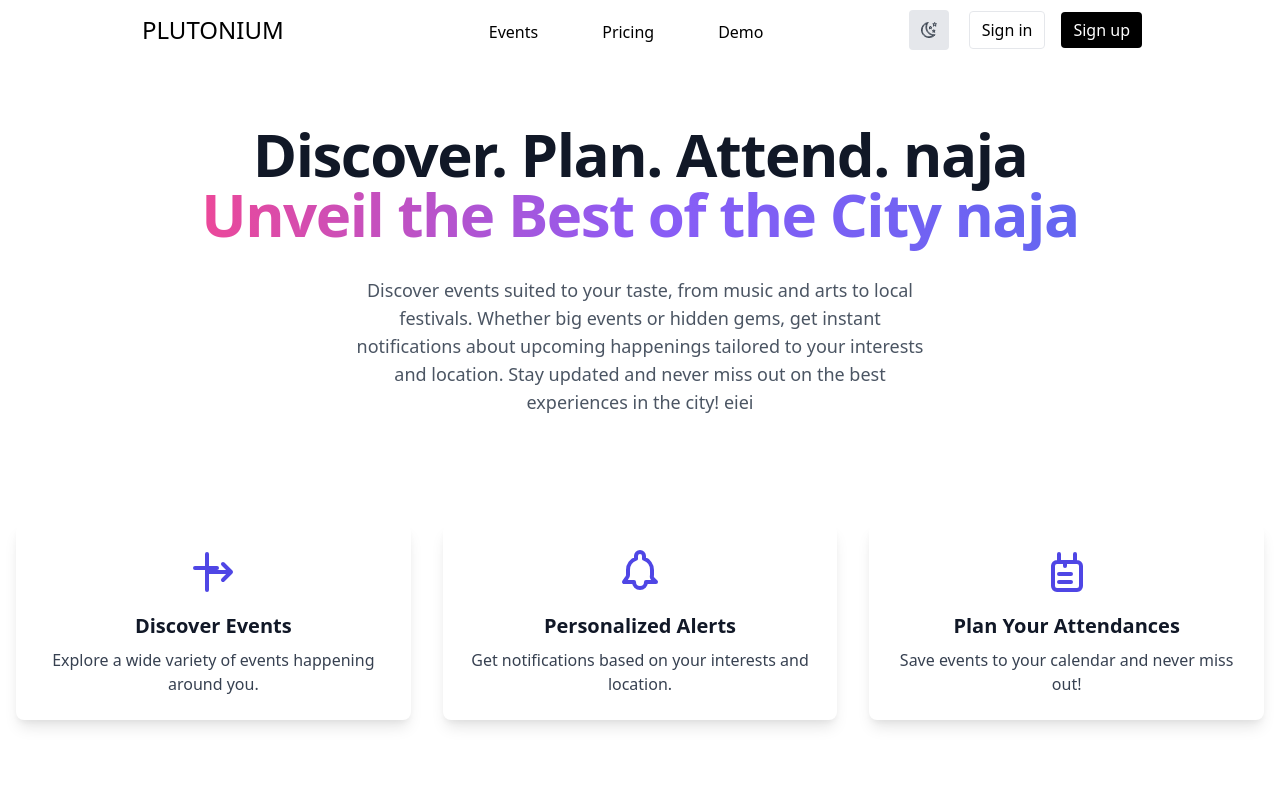
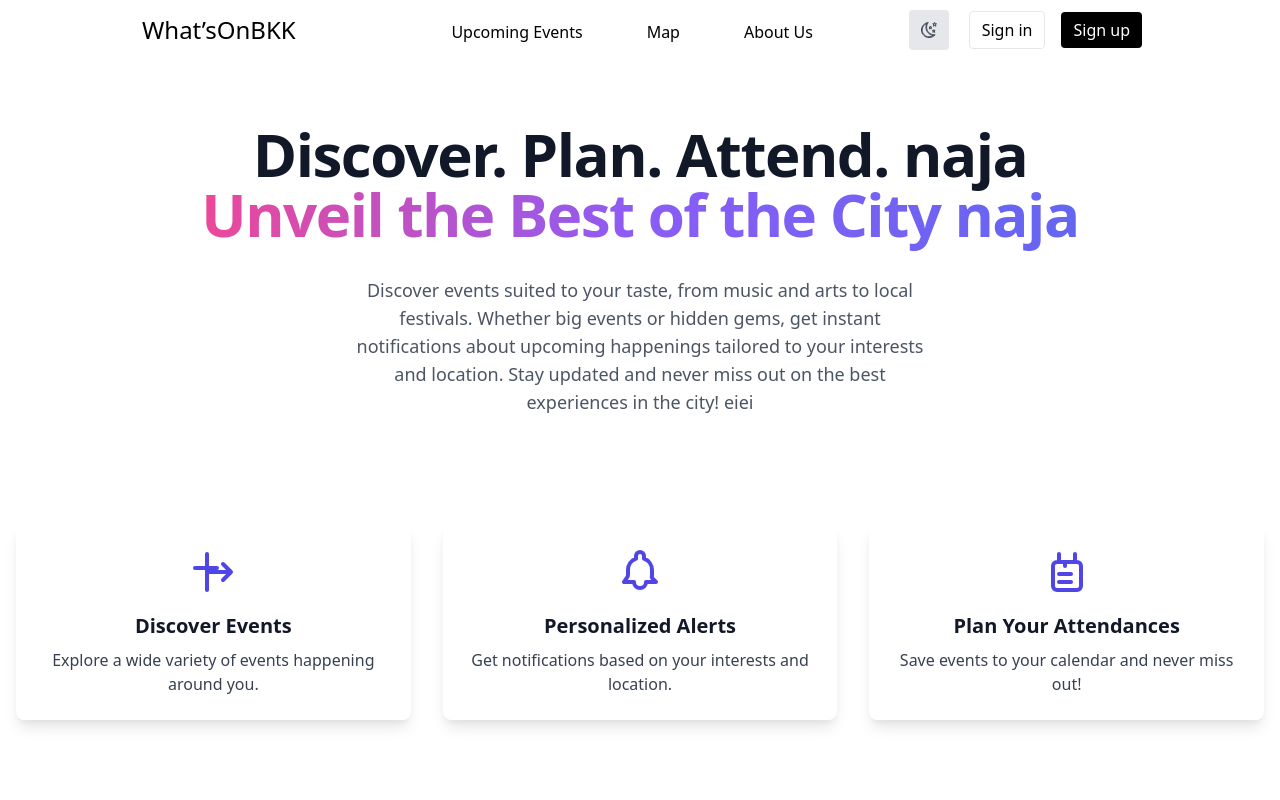
Before and after one commit to SansapornK/whatsOnBKK, a Next.js app: page / in a window 1280 px wide. Shown: the top 800 px of the page. Built offline with nearby package versions, Linux system fonts and the light colour scheme.

Commit message:
update header

```diff
--- a/components/Header.tsx
+++ b/components/Header.tsx
@@ -21,7 +21,7 @@ export default function Header() {
         <div className="flex flex-row items-center justify-between p-2 md:p-1">
           <Link href="/">
             <span className="mb-4 text-2xl font-medium text-black transition duration-300 hover:text-gray-300 dark:text-gray-300 dark:hover:text-white md:mb-0">
-              PLUTONIUM
+            What’sOnBKK
             </span>
           </Link>
           <button
@@ -56,17 +56,17 @@ export default function Header() {
           <div className="flex flex-wrap items-center justify-center pt-1 pl-2 ml-1 space-x-8 md:space-x-16 md:mx-auto md:pl-14">
             <Link href="/event">
               <span className="text-black transition duration-300 dark:text-gray-300 hover:text-gray-300">
-                Events
+                Upcoming Events
               </span>
             </Link>
             <Link href="/#pricing">
               <span className="text-black transition duration-300 dark:text-gray-300 hover:text-gray-300">
-                Pricing
+                Map
               </span>
             </Link>
             <Link href="/404">
               <span className="text-black transition duration-300 dark:text-gray-300 hover:text-gray-300">
-                Demo
+                About Us
               </span>
             </Link>
           </div>
```
